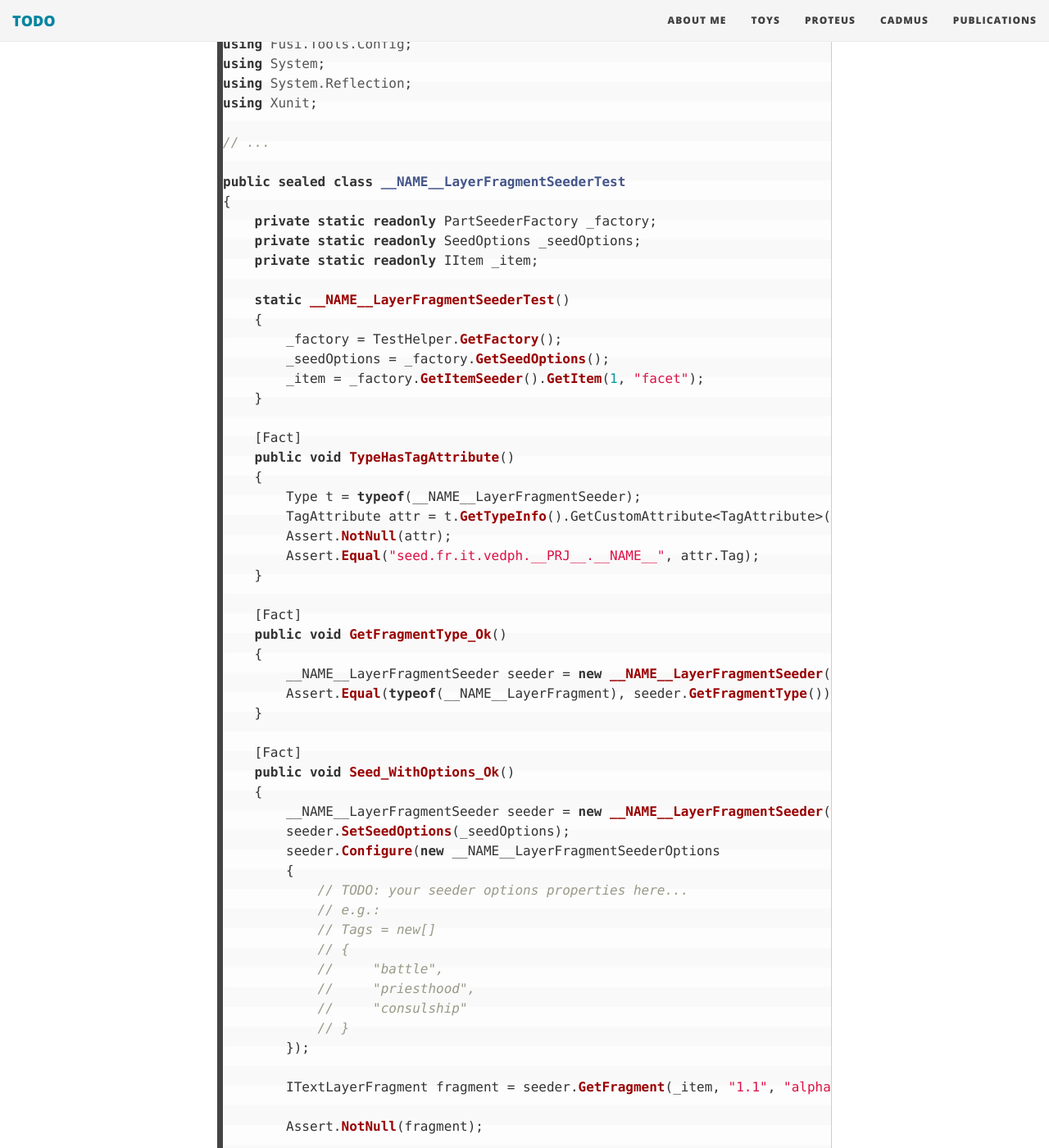
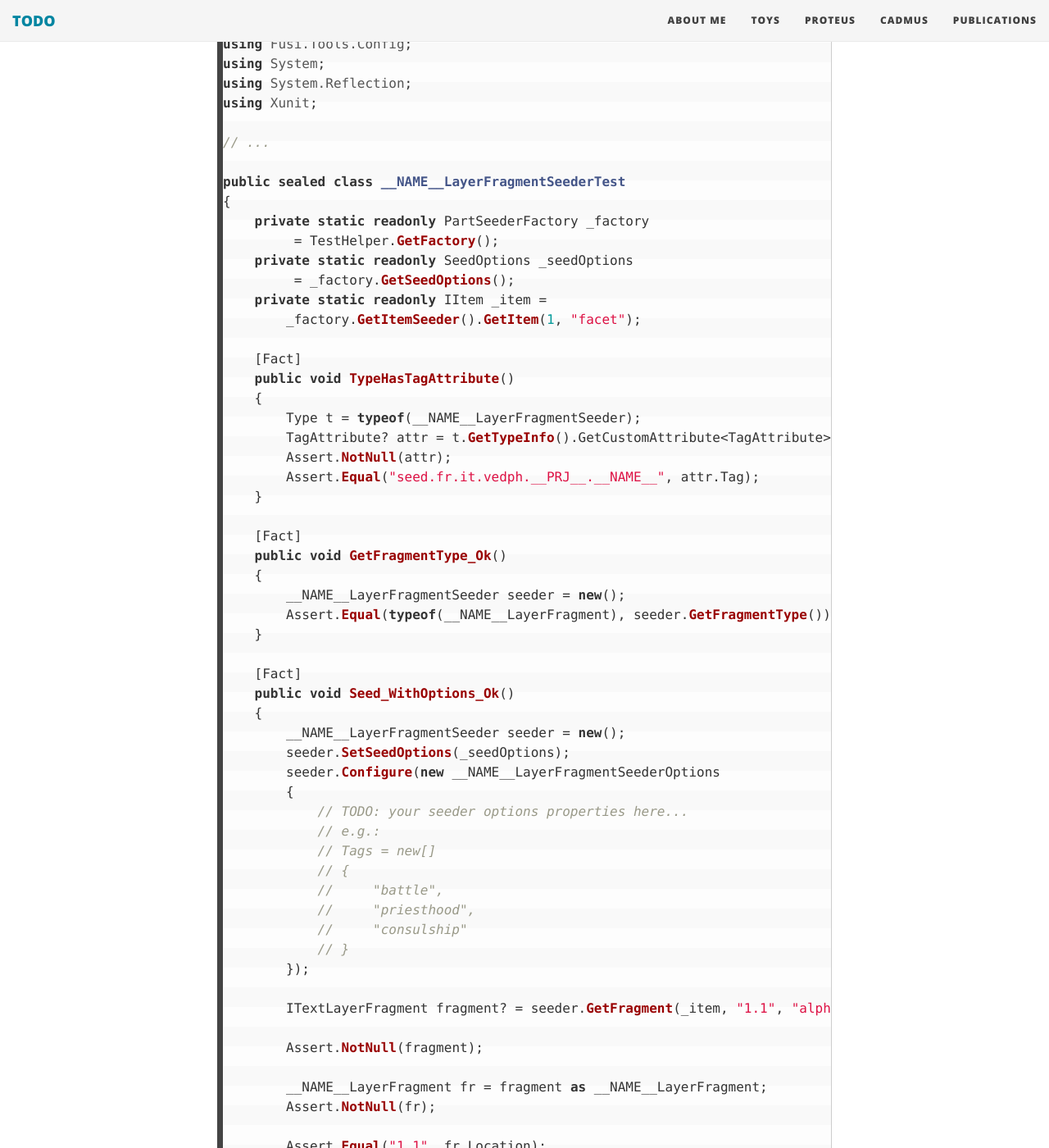
Before and after one commit to Myrmex/overview, a Jekyll site: the page built from cadmus/dev/backend-fragment-seeder.md, in a window 1280 px wide and 1400 px high, scrolled down 2333 px. Shown: the whole window at 82% size. Built offline with Jekyll 4.4.1, drawn with Linux system fonts in a browser that asks for light colours; nearby versions of some CDN libraries.

Commit message:
Minor fixes

```diff
--- a/cadmus/dev/backend-fragment-seeder.md
+++ b/cadmus/dev/backend-fragment-seeder.md
@@ -96,22 +96,18 @@ using Xunit;
 
 public sealed class __NAME__LayerFragmentSeederTest
 {
-    private static readonly PartSeederFactory _factory;
-    private static readonly SeedOptions _seedOptions;
-    private static readonly IItem _item;
-
-    static __NAME__LayerFragmentSeederTest()
-    {
-        _factory = TestHelper.GetFactory();
-        _seedOptions = _factory.GetSeedOptions();
-        _item = _factory.GetItemSeeder().GetItem(1, "facet");
-    }
+    private static readonly PartSeederFactory _factory
+         = TestHelper.GetFactory();
+    private static readonly SeedOptions _seedOptions
+         = _factory.GetSeedOptions();
+    private static readonly IItem _item =
+        _factory.GetItemSeeder().GetItem(1, "facet");
 
     [Fact]
     public void TypeHasTagAttribute()
     {
         Type t = typeof(__NAME__LayerFragmentSeeder);
-        TagAttribute attr = t.GetTypeInfo().GetCustomAttribute<TagAttribute>();
+        TagAttribute? attr = t.GetTypeInfo().GetCustomAttribute<TagAttribute>();
         Assert.NotNull(attr);
         Assert.Equal("seed.fr.it.vedph.__PRJ__.__NAME__", attr.Tag);
     }
@@ -119,14 +115,14 @@ public sealed class __NAME__LayerFragmentSeederTest
     [Fact]
     public void GetFragmentType_Ok()
     {
-        __NAME__LayerFragmentSeeder seeder = new __NAME__LayerFragmentSeeder();
+        __NAME__LayerFragmentSeeder seeder = new();
         Assert.Equal(typeof(__NAME__LayerFragment), seeder.GetFragmentType());
     }
 
     [Fact]
     public void Seed_WithOptions_Ok()
     {
-        __NAME__LayerFragmentSeeder seeder = new __NAME__LayerFragmentSeeder();
+        __NAME__LayerFragmentSeeder seeder = new();
         seeder.SetSeedOptions(_seedOptions);
         seeder.Configure(new __NAME__LayerFragmentSeederOptions
         {
@@ -140,7 +136,7 @@ public sealed class __NAME__LayerFragmentSeederTest
             // }
         });
 
-        ITextLayerFragment fragment = seeder.GetFragment(_item, "1.1", "alpha");
+        ITextLayerFragment fragment? = seeder.GetFragment(_item, "1.1", "alpha");
 
         Assert.NotNull(fragment);
 
```
Also changed, not shown: cadmus/dev/backend-fragment.md (+4 -3 lines).
